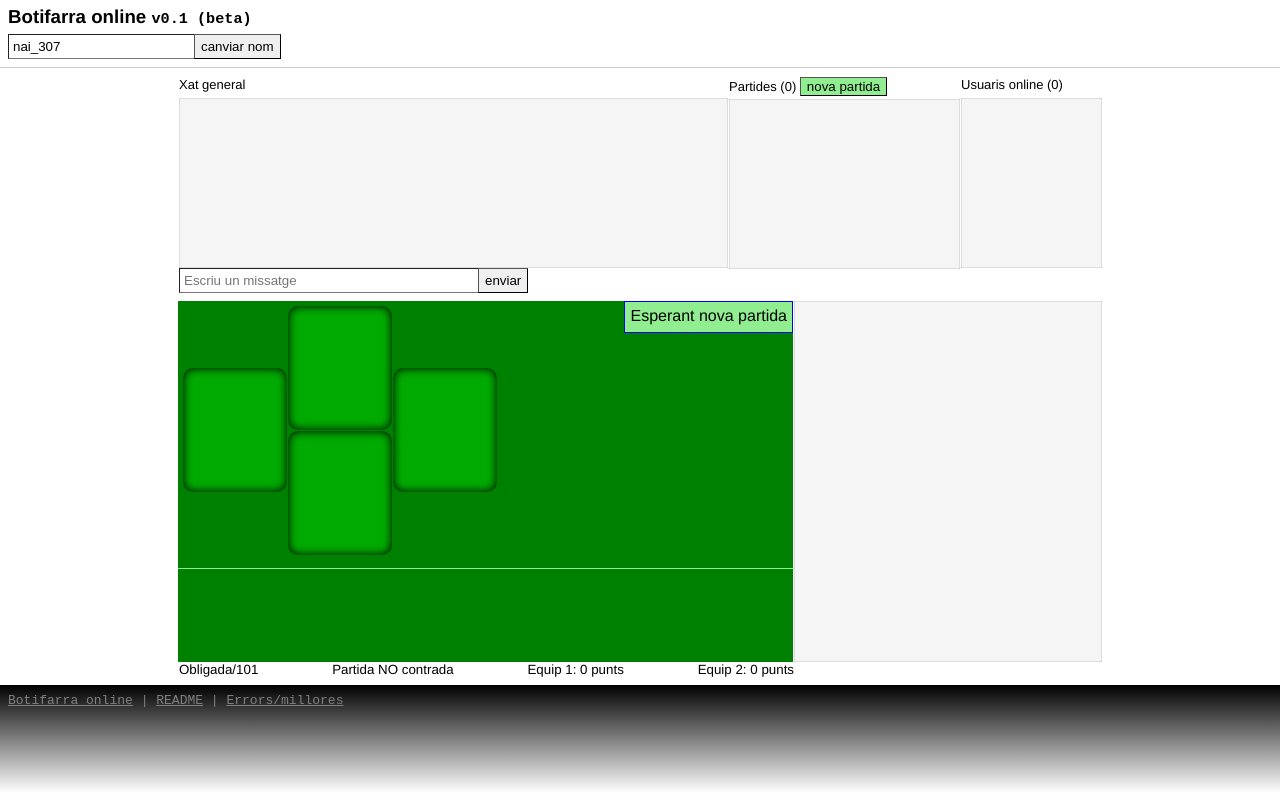
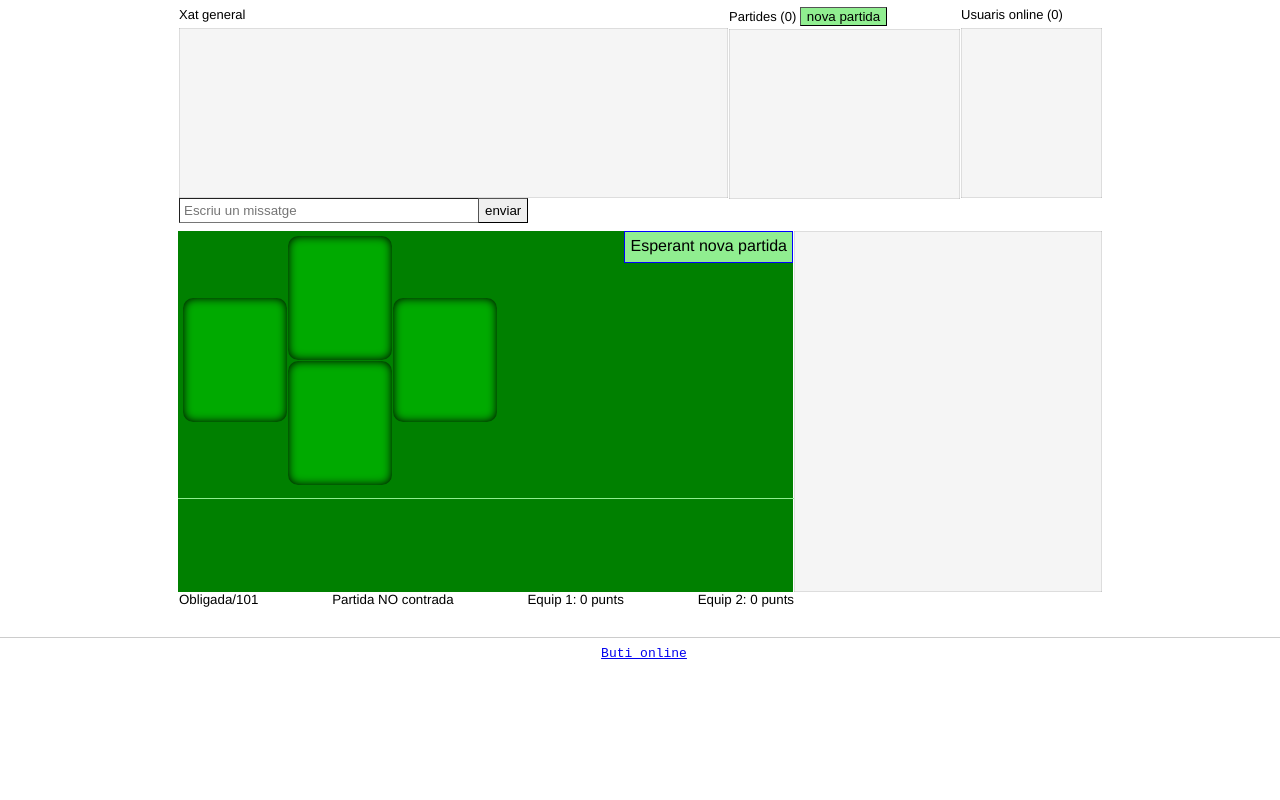
Before and after one commit to holalluis/butionline, a website: page public/index.html in a window 1280 px wide. Both pictures are taken after a click on the button "entrar". Drawn offline with Linux system fonts and the light colour scheme; no server answers.

Commit message:
petites millores estètiques

```diff
--- a/public/client.js
+++ b/public/client.js
@@ -2,14 +2,12 @@
 var debug=true;
 var debug=false;
 
-
-/* Nou client socket */
+/*Nou client socket */
 //var socket=io.connect('http://164.132.111.240:4000'); //servidor ovh
 //var socket=io.connect('http://192.168.001.130:4000'); //local
-  var socket=io.connect('http://127.000.000.001:4000'); //loopback
+  var socket=io.connect('http://127.000.000.001:4000'); //local
 
-
-/* Variables globals */
+/*Variables globals */
   var timeout_typing_event=false; //per event typing
   var timeout_recollir_event=false; //per recollir basa
   var usuari=socket.id; //nom usuari valor inicial
@@ -19,8 +17,8 @@ var debug=false;
   var ma_actual=null; //array cartes [{num,pal,propietari}]
   var notif_pendent=false; //per notificacions
 
-
-/* DOM handlers (ordenat de dalt a baix) */
+/*DOM handlers (ordenat de dalt a baix) */
+  var titol_container=document.getElementById('titol_container');
   var ico_loading=document.getElementById('ico_loading');
   var nom_usuari=document.getElementById('nom_usuari');
   var btn_entrar=document.getElementById('btn_entrar');
@@ -35,6 +33,7 @@ var debug=false;
   var btn_crear_partida=document.getElementById('btn_crear_partida');
   var partides=document.getElementById('partides');
   var tapet=document.getElementById('tapet');
+  var btn_fullscreen=document.getElementById('btn_fullscreen');
   var jugadorN=document.getElementById('jugadorN');
   var jugadorS=document.getElementById('jugadorS');
   var jugadorE=document.getElementById('jugadorE');
@@ -170,7 +169,6 @@ var debug=false;
     return h+":"+m;
   }
 
-
 /* Notificacions */
   function crea_notificacio(){
     if(notif_pendent==false){
@@ -184,7 +182,6 @@ var debug=false;
     }
     notif_pendent=false;
   }
-
 
 /* DOM events */
   //btn crear partida
@@ -214,7 +211,7 @@ var debug=false;
     btn_entrar.innerHTML="canviar nom";
 
     //canvia el <title></title>
-    document.title="Botifarra - "+usuari;
+    document.title=document.title+" - "+usuari;
 
     //si hi havia notif pendent posa-la un altre cop
     if(notif_pendent){
@@ -228,7 +225,10 @@ var debug=false;
     socket.emit('entrar',usuari);
 
     //guarda usuari al cookie "nom_usuari"
-    document.cookie="nom_usuari="+usuari;
+    setCookie('nom_usuari',usuari);
+
+    //amaga menu login
+    titol_container.style.display='none';
   });
 
   //nom usuari onkeypress
@@ -260,6 +260,16 @@ var debug=false;
       btn_missatge.dispatchEvent(new CustomEvent('click'));}
   });
 
+  //boto fullscren toggle
+  btn_fullscreen.addEventListener('click',function(){
+    if(!(document.webkitCurrentFullScreenElement||document.fullScreenElement)){
+      if(tapet.webkitRequestFullscreen){ tapet.webkitRequestFullscreen();return;}
+      if(tapet.requestFullscreen){       tapet.requestFullscreen();return;}
+    }else{
+      if(document.webkitExitFullscreen){    document.webkitExitFullscreen();return;}
+      if(document.exitFullscreen){          document.exitFullscreen();return;}
+    }
+  });
 
 /* Escolta events socket emesos pel servidor */
   socket.on('partida-abandonada',function(){
--- a/public/index.html
+++ b/public/index.html
@@ -4,10 +4,34 @@
   <meta http-equiv="X-UA-Compatible" content="ie=edge">
   <link rel="icon" href="img/favicon.png" type="image/x-icon">
   <link rel="manifest" href="manifest.json">
-  <title>Botifarra</title>
+  <title>Buti</title>
 
   <!--websockets lib-->
   <script src="libs/socket.io/2.0.4/socket.io.js"></script>
+
+  <!--cookies-->
+  <script>
+    function getCookie(cname){
+      var name=cname+"=";
+      var ca=document.cookie.split(';');
+      for(var i=0;i<ca.length;i++){
+        var c=ca[i];
+        while(c.charAt(0)==' '){c=c.substring(1);}
+        if(c.indexOf(name)==0){
+          return c.substring(name.length,c.length);
+        }
+      }
+      return false;
+    }
+    function setCookie(name,value,days){
+      days=days||365;
+      var d=new Date();
+      d.setTime(d.getTime()+(days*24*60*60*1000));
+      var expires="expires="+d.toUTCString();
+      //set cookie
+      document.cookie=name+"="+value+";"+expires;
+    }
+  </script>
 
   <!--CSS-->
   <!--1. css important-->
@@ -109,15 +133,14 @@
       display:block;
     }
     footer{
-      margin-top:8px;
+      margin-top:30px;
       padding:8px 0 0 8px;
-      height:100px;
-      background:linear-gradient(to top,white,black);
-      color:grey;
       font-family:monospace;
+      text-align:center;
+      border-top:1px solid #ccc
     }
     footer a {
-      color:grey;
+      /*color:grey;*/
     }
   </style>
 
@@ -130,6 +153,16 @@
       position:relative;
       user-select:none;
       width:615px;
+    }
+
+    #tapet #btn_fullscreen{
+      display:block;
+      border:1px solid blue;
+      margin:0px;
+      top:0px;
+      left:0px;
+      background:lightgreen;
+      display:none;/*desactivat*/
     }
 
     #tapet div.jugador {
@@ -274,11 +307,11 @@
   </style>
 </head><body>
 
-<!--top container-->
-<div style="padding-left:8px">
+<!--titol + login-->
+<div id=titol_container style="padding-left:8px">
   <!--titol-->
   <h3 id=titol onclick="window.location.reload()">
-    Botifarra online <code>v0.1 (beta)</code>
+    Buti online <code>v0.1 (beta)</code>
   </h3>
 
   <!--nom usuari-->
@@ -299,20 +332,6 @@
 
         //si no GET: processa cookie
         //comprova si usuari ja havia entrat abans per guardar el nom
-        //get cookie (stackoverflow)
-        function getCookie(cname){
-          var name=cname+"=";
-          var ca=document.cookie.split(';');
-          for(var i=0;i<ca.length;i++){
-            var c=ca[i];
-            while(c.charAt(0)==' '){c=c.substring(1);}
-            if(c.indexOf(name)==0){
-              return c.substring(name.length,c.length);
-            }
-          }
-          return false;
-        }
-
         var cookie_nom_usuari=getCookie('nom_usuari');
         if(cookie_nom_usuari){
           nom_usuari.value=cookie_nom_usuari;
@@ -324,7 +343,7 @@
       })();
     </script>
   </div>
-</div><hr>
+</div>
 
 <!--indicador loading-->
 <div id=ico_loading style="text-align:center">
@@ -391,6 +410,9 @@
 
       <!--ma-->
       <div id=ma></div>
+
+      <!--boto fullscreen-->
+      <button id=btn_fullscreen>&#9635;</button>
     </div>
 
     <!--info partida-->
@@ -406,11 +428,9 @@
   <div id=log></div>
 </div>
 
-<!--fi pàgina-->
+<!--footer-->
 <footer>
-  <a target=_blank rel=noopener href="//github.com/holalluis/butionline/">Botifarra online</a> |
-  <a target=_blank rel=noopener href="//github.com/holalluis/butionline/blob/master/readme.md">README</a> |
-  <a target=_blank rel=noopener href="//github.com/holalluis/butionline/issues">Errors/millores</a>
+  <a target=_blank rel=noopener href="//github.com/holalluis/butionline/">Buti online</a>
 </footer>
 
 <!--sons-->
```
